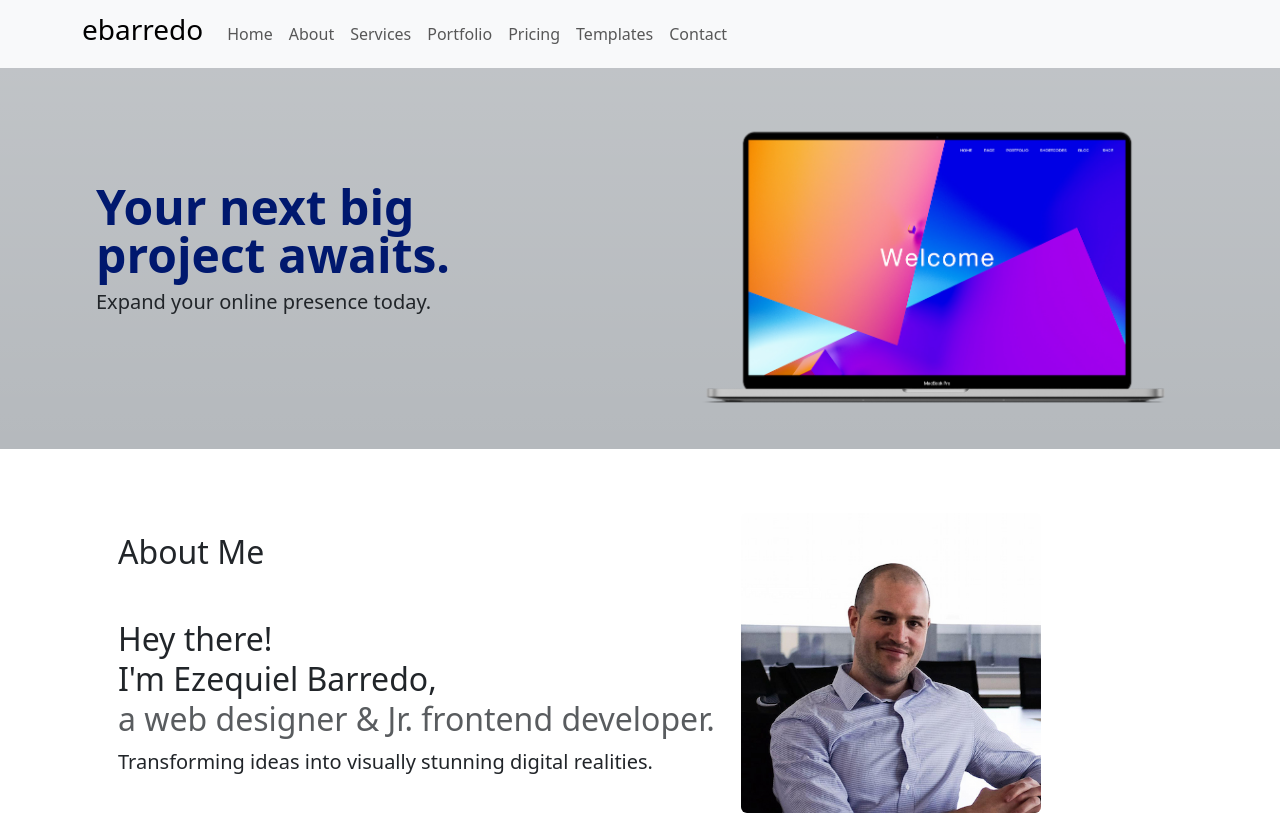
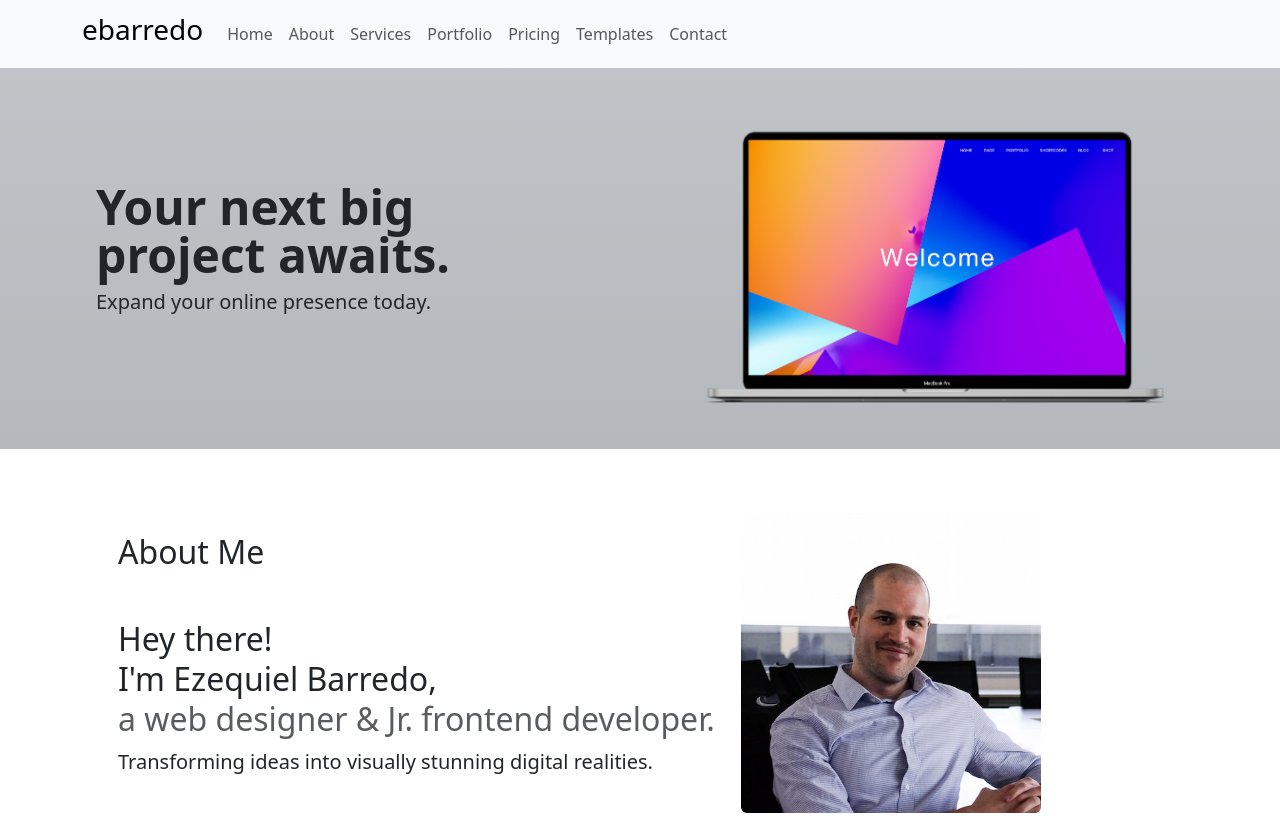
Before and after one commit to ezebarredo/ebarredo-web, a website: page index.html in a window 1280 px wide. Shown: the top 816 px of the page. Drawn offline with nearby package versions, Linux system fonts and the light colour scheme.

Commit message:
text dark

```diff
--- a/index.html
+++ b/index.html
@@ -54,7 +54,7 @@
  <div class="container-fluid bg-secondary bg-gradient bg-opacity-50">
   <div class="row p-5 justify-content-center">
       <div class="title-hero col p-5 align-self-center text-light fs-1 fw-bold d-flex flex-column justify-content-center">
-      <h1 class="title display-5 fw-bold lh-1">Your next big project awaits.</h1>
+      <h1 class="title display-5 text-dark fw-bold lh-1">Your next big project awaits.</h1>
       <p class="sub-title text-dark fw-normal lead">Expand your online presence today.</p>
     </div>
     <div class="col-lg-6 align-self-center justify-content-center p-0">
--- a/style.css
+++ b/style.css
@@ -19,8 +19,6 @@
 
 .title {
   text-wrap: balance;
-  /* color: #0d00a4; */
-  color: #00186e;
 }
 
 .service-icon {
```
